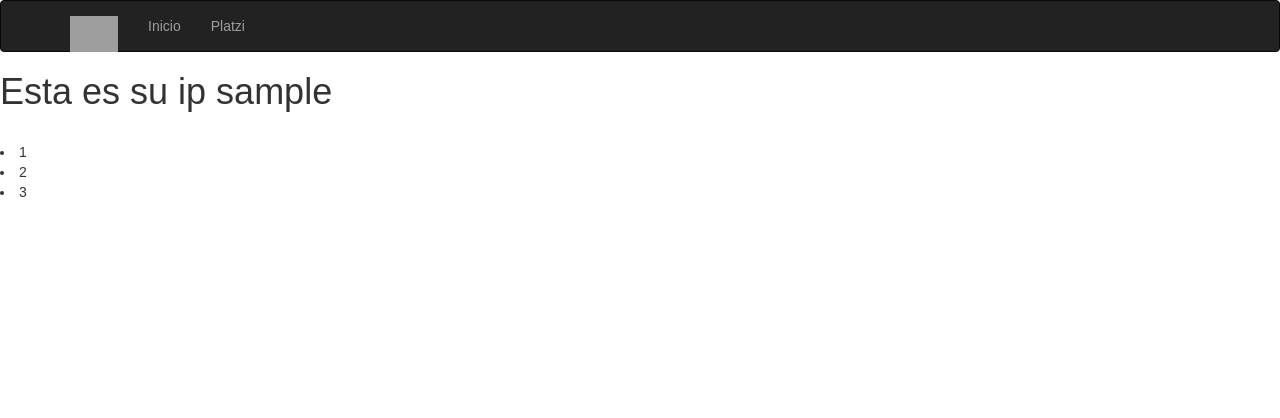
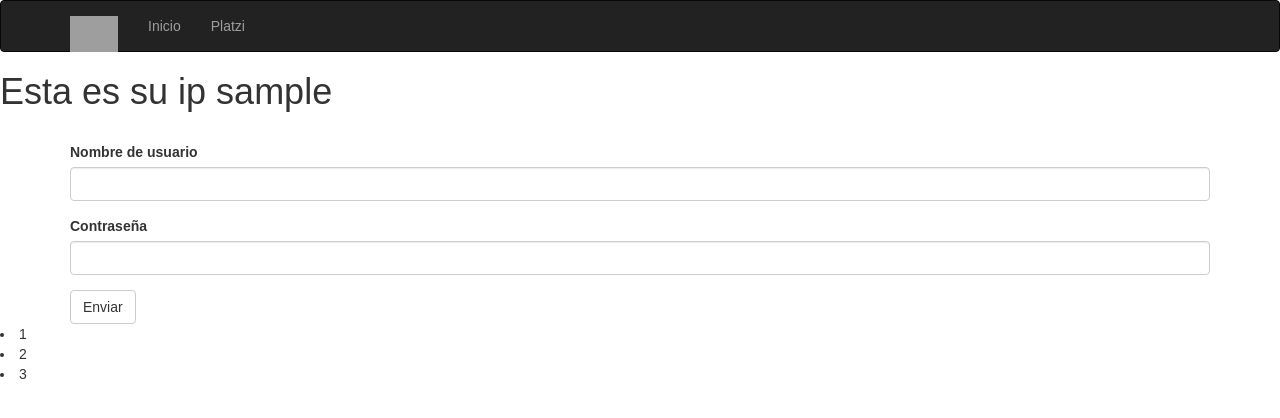
Before and after one commit to osva5623/flask, a Flask app: page /welcome in a window 1280 px wide. Shown: the top 418 px of the page. Run offline with Flask 2, Linux system fonts and the light colour scheme; the visitor is signed in with stand-in values (Sample User, id 1); some libraries are stand-ins or nearby versions; grey boxes are pictures that could not be loaded.

Commit message:
adicion de wtf

```diff
--- a/main.py
+++ b/main.py
@@ -1,9 +1,20 @@
 from flask import Flask,request,make_response,redirect,render_template,session
 from flask_bootstrap import Bootstrap
+from flask_wtf import FlaskForm
+from wtforms.fields import StringField,PasswordField,SubmitField
+from wtforms.validators import DataRequired
+
+
 app=Flask(__name__)
 bootstrap=Bootstrap(app)
 todos=['1','2','3']
 app.config['SECRET_KEY']='SUPER SECRETO'
+
+class LoginForm(FlaskForm):
+    user_name=StringField('Nombre de usuario',validators=[DataRequired()])
+    password=PasswordField('Contraseña', validators=[DataRequired()])
+    submit=SubmitField('Enviar')
+
 @app.errorhandler(404)
 def not_found(error):
 
@@ -20,9 +31,11 @@ def index():
 @app.route('/welcome')
 def hello():
     user_ip=session.get('user_ip')
+    login_form=LoginForm()
     contexto={
         'user_ip':user_ip,
-        'todos':todos
+        'todos':todos,
+        'login_form':login_form
     }
     return render_template('ip_html.html',**contexto)
     # return f'Hellow world, platzS tu ip es {format(user_ip)}'
--- a/requirements.txt
+++ b/requirements.txt
@@ -5,3 +5,4 @@ Jinja2==3.0.3
 MarkupSafe==2.0.1
 Werkzeug==2.0.2
 flask-bootstrap
+flask-wtf
--- a/templates/ip_html.html
+++ b/templates/ip_html.html
@@ -1,5 +1,6 @@
 {%extends 'template.html'%}
 {%import 'macros.html' as macros%}
+{%import 'bootstrap/wtf.html' as wtf%}
 {%block tittle%}
     {{super()}}
      Bienvenido
@@ -9,6 +10,9 @@
     {%if user_ip%}
         <h1>Esta es su ip {{user_ip}}</h1>
         <br>
+        <div class="container">
+            {{wtf.quick_form(login_form)}}
+        </div>
         {%for todo in todos%}
         {{macros.render_todo(todo)}}
         {%endfor%}
```
